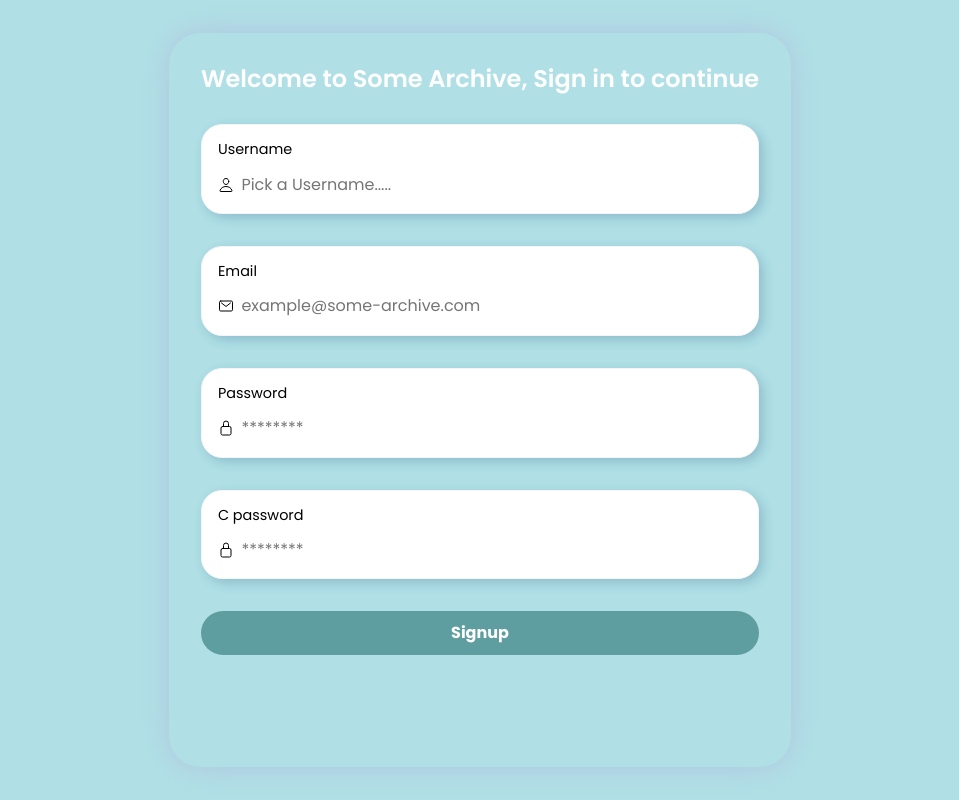
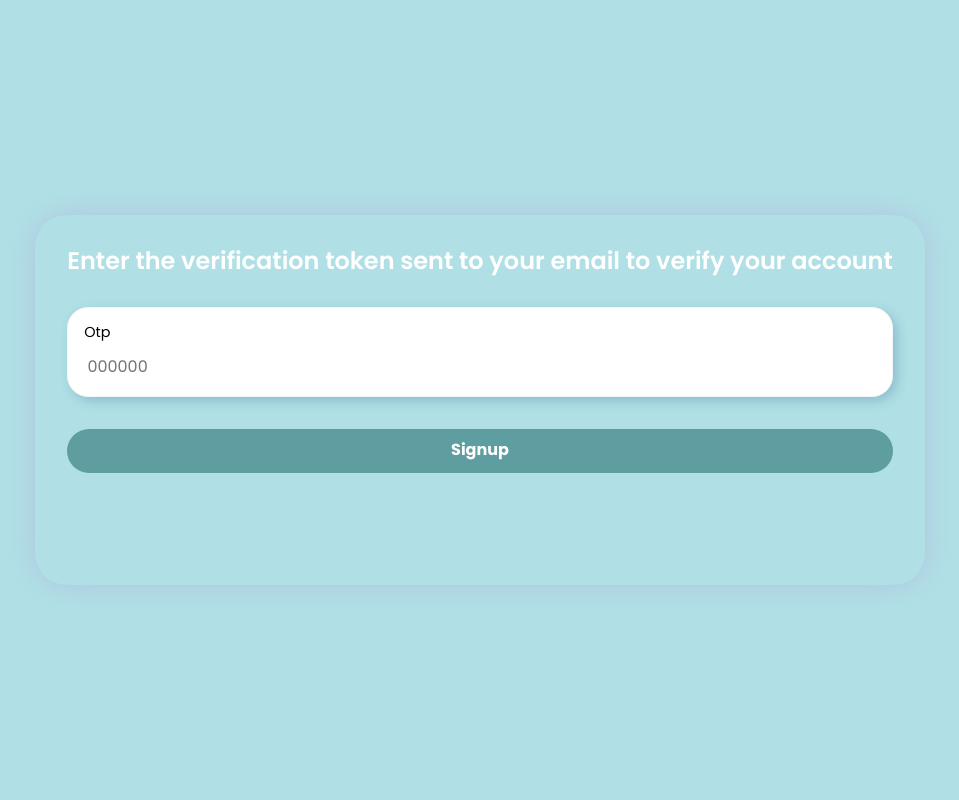
Before and after one commit to Juwonthefirst/File-upload, a Python web app: template templates/signup(page_2).html in a window 1280 px wide. Shown: the whole page, without its empty margins (160-1119 px from the left). Run offline with Jinja, Linux system fonts and the light colour scheme; the template is opened without the code that fills it, so the values that code supplies are empty, except form fields; form fields are guessed from the names that the template uses; some libraries are stand-ins or nearby versions.

Commit message:
update signup(page_2).html

```diff
--- a/templates/signup(page_2).html
+++ b/templates/signup(page_2).html
@@ -16,89 +16,26 @@
 <body>
     <div class="screen">
         <div class="greeting">
-            <h2>Welcome to Some Archive, Sign in to continue</h2>
+            <h2>Enter the verification token sent to your email to verify your account</h2>
         </div>
-        <form action="{{ request.path }}" method="post">
+        <form action="" method="post">
             {{ form.hidden_tag() }}
             <div class="form">
-                {% if form.username.errors %}
-                    <div class="user field error">
-                        {{ form.username.label }}
+                {% if form.otp.errors %}
+                    <div class="otp field error">
+                        {{ form.otp.label }}
                         <div class="input">
-                            <ion-icon name="person-outline"></ion-icon>
-                            {{ form.username(placeholder="Pick a Username....")}}
+                            {{ form.otp(placeholder="000000")}}
                         </div>
-                        {% for error in form.username.errors %}
+                        {% for error in form.otp.errors %}
                             <p>{{ error }}</p>
                         {% endfor %}
                     </div>
                 {% else %}
-
-                    <div class="user field">
-                        {{ form.username.label }}
+                    <div class="otp field">
+                        {{ form.otp.label }}
                         <div class="input">
-                            <ion-icon name="person-outline"></ion-icon>
-                            {{ form.username(placeholder="Pick a Username.....")}}
-                        </div>
-                    </div>
-                {% endif %}
-                {% if form.email.errors %}
-                    <div class="email field error">
-                        {{ form.email.label }}
-                        <div class="input">
-                            <ion-icon name="mail-outline"></ion-icon>
-                            {{ form.email(placeholder="example@some-archive.com")}}
-                        </div>
-                        {% for error in form.email.errors %}
-                            <p>{{ error }}</p>
-                        {% endfor %}
-                    </div>
-                {% else %}
-                    <div class="email field">
-                        {{ form.email.label }}
-                        <div class="input">
-                            <ion-icon name="mail-outline"></ion-icon>
-                            {{ form.email(placeholder="example@some-archive.com") }}
-                        </div>
-                    </div>
-                {% endif %}
-                {% if form.password.errors %}
-                    <div class="pass field error">
-                        {{ form.password.label }}
-                        <div class="input">
-                            <ion-icon name="lock-closed-outline"></ion-icon>
-                            {{ form.password(placeholder="********")}}
-                        </div>
-                        {% for error in form.password.errors %}
-                            <p>{{ error }}</p>
-                        {% endfor %}
-                    </div>
-                {% else %}
-                    <div class="pass field">
-                        {{ form.password.label }}
-                        <div class="input">
-                            <ion-icon name="lock-closed-outline"></ion-icon>
-                            {{ form.password(placeholder="********")}}
-                        </div>
-                    </div>
-                {% endif %}
-                {% if form.c_password.errors %}
-                    <div class="c_pass field error">
-                        {{ form.c_password.label }}
-                        <div class="input">
-                            <ion-icon name="lock-closed-outline"></ion-icon>
-                            {{ form.c_password(placeholder="********")}}
-                        </div>
-                        {% for error in form.c_password.errors %}
-                            <p>{{ error }}</p>
-                        {% endfor %}
-                    </div>
-                {% else %}
-                    <div class="pass field">
-                        {{ form.c_password.label }}
-                        <div class="input">
-                            <ion-icon name="lock-closed-outline"></ion-icon>
-                            {{ form.c_password(placeholder="********")}}
+                            {{ form.otp(placeholder="000000")}}
                         </div>
                     </div>
                 {% endif %}
```
